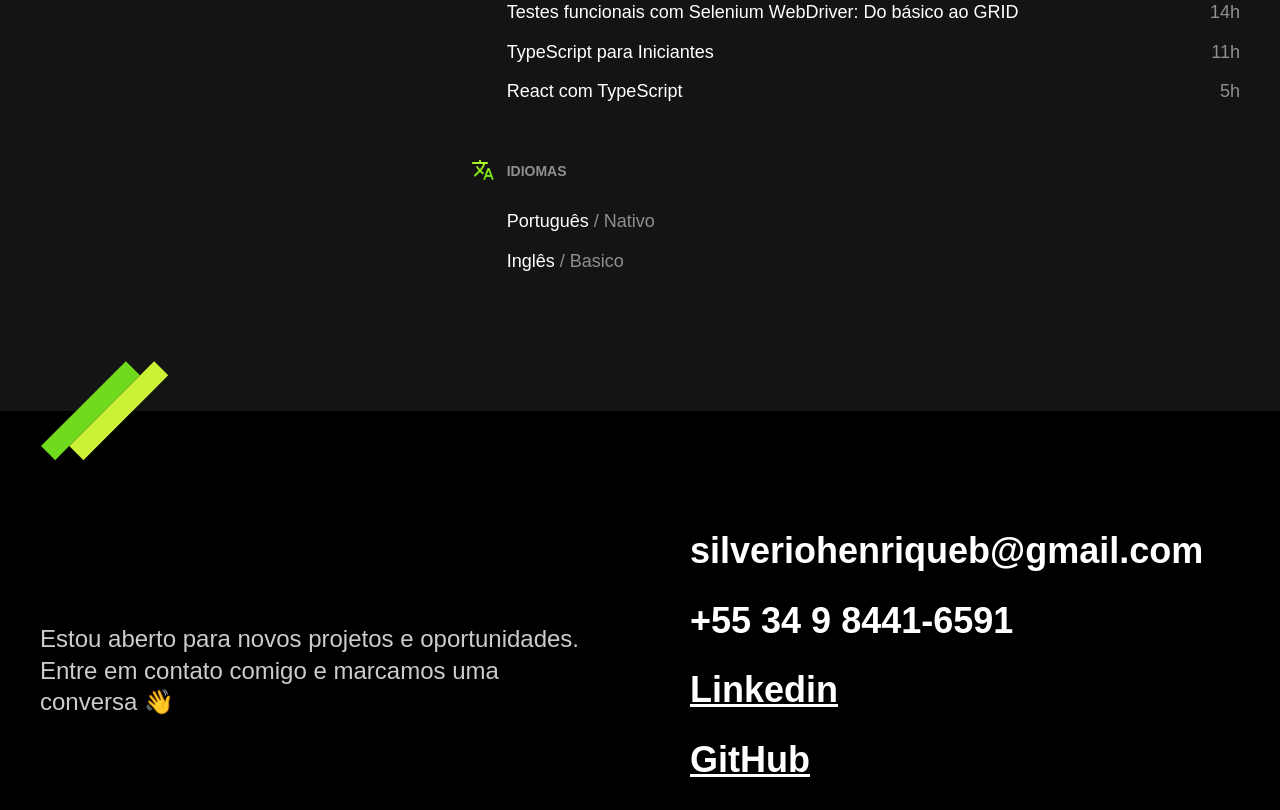
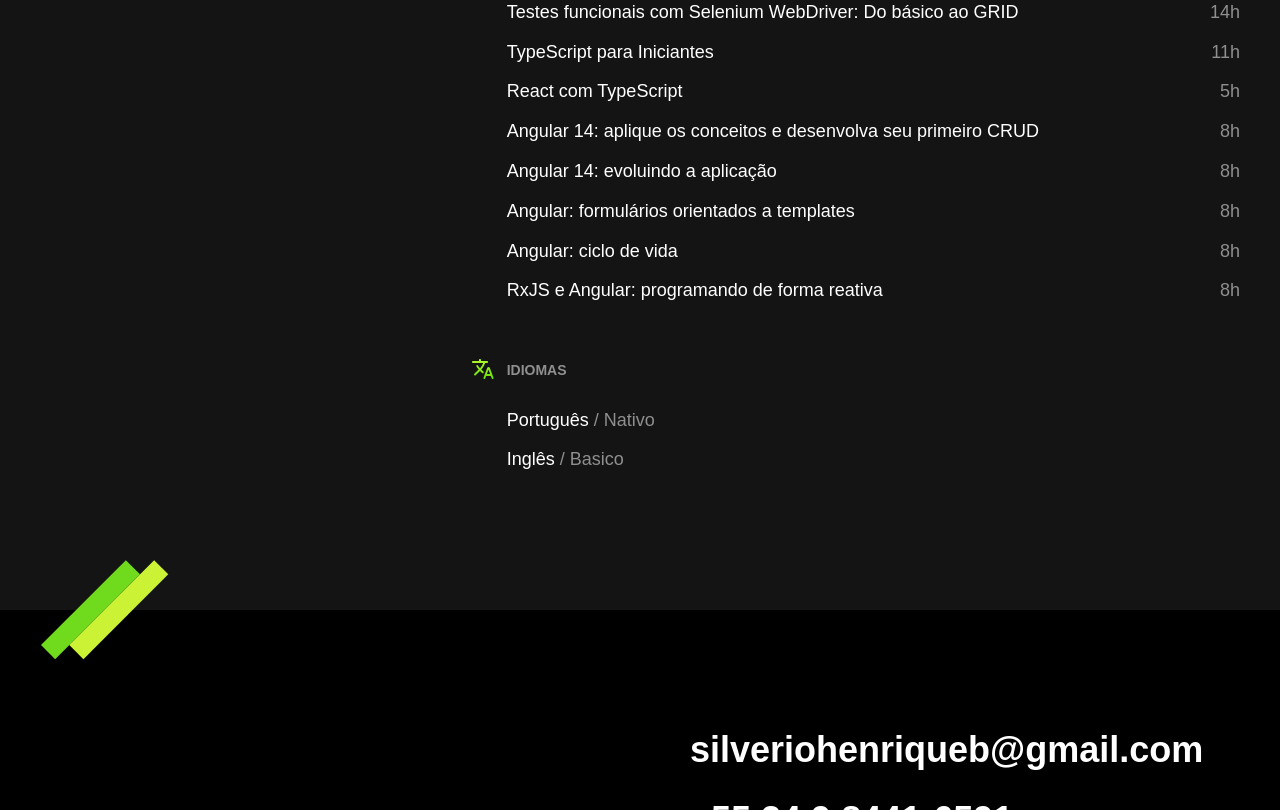
Before and after one commit to HenrySilverio/Portifolio, a plain HTML site: page index.html in a window 1280 px wide. Shown: the part 2340-3150 px from the top of the page. Drawn offline with Linux system fonts and the light colour scheme.

Commit message:
Update index.html
Add cursos de angulas

```diff
--- a/index.html
+++ b/index.html
@@ -159,6 +159,26 @@
                   React com TypeScript
                   <span>5h</span>
                 </li>
+                <li>
+                  Angular 14: aplique os conceitos e desenvolva seu primeiro CRUD
+                  <span>8h</span>
+                </li>
+                <li>
+                  Angular 14: evoluindo a aplicação
+                  <span>8h</span>
+                </li>
+                <li>
+                  Angular: formulários orientados a templates
+                  <span>8h</span>
+                </li>
+                <li>
+                  Angular: ciclo de vida
+                  <span>8h</span>
+                </li>
+                <li>
+                  RxJS e Angular: programando de forma reativa
+                  <span>8h</span>
+                </li>
               </ul>
             </div>
             <div class="idiomas">
```
